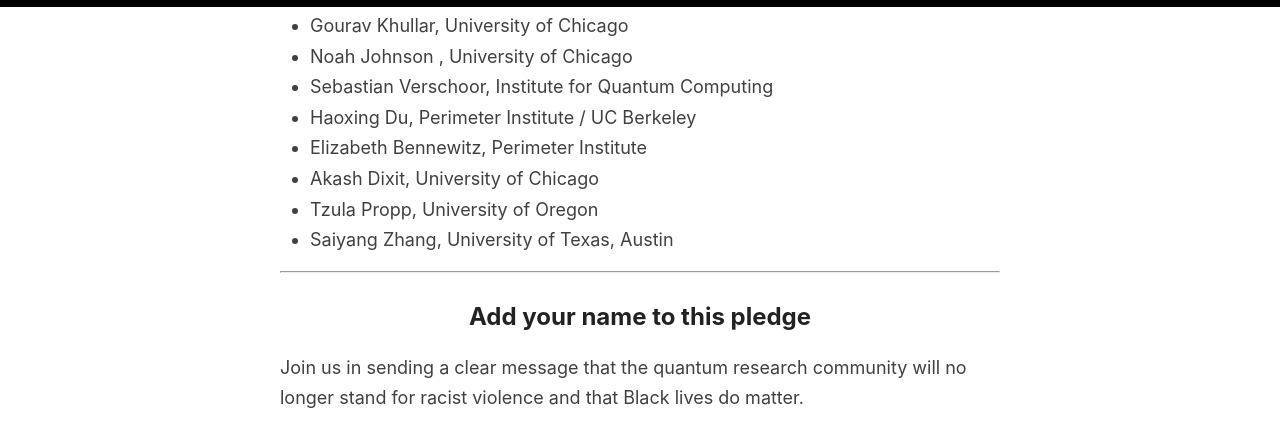
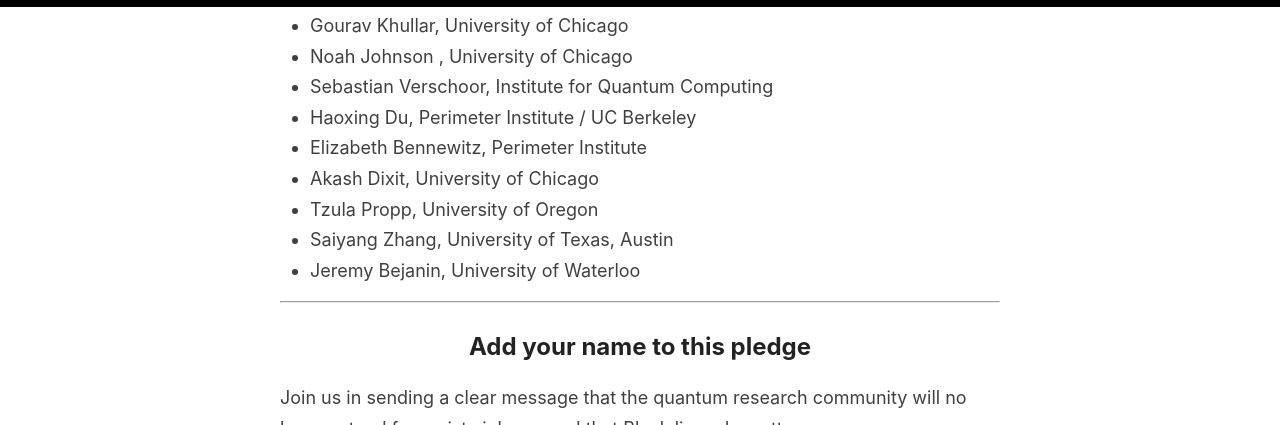
Before and after one commit to quantumforblacklives/quantumforblacklives.github.io, a Jekyll site: the page built from index.html, in a window 1280 px wide and 900 px high, scrolled down 4012 px, cut to the strip 0-425 px from the top of the window. Built offline with Jekyll 4.4.1, drawn with Linux system fonts in a browser that asks for light colours; the list of posts is cut into pages by our own code.

Commit message:
Add signature from Jeremy Bejanin.

```diff
--- a/_includes/signatories.md
+++ b/_includes/signatories.md
@@ -33,3 +33,4 @@
 - Akash Dixit, University of Chicago
 - Tzula Propp, University of Oregon
 - Saiyang Zhang, University of Texas,  Austin
+- Jeremy Bejanin, University of Waterloo
```
